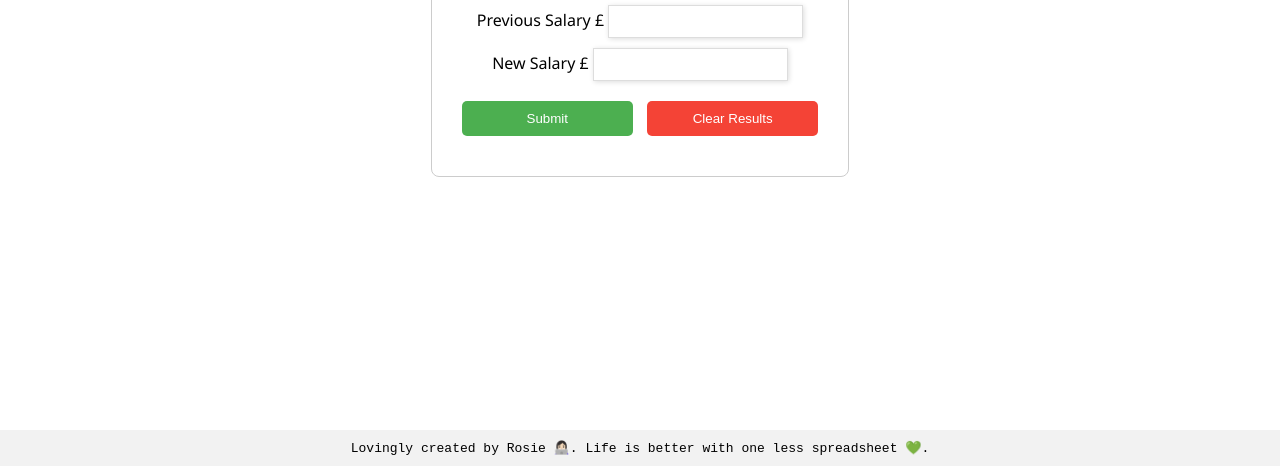
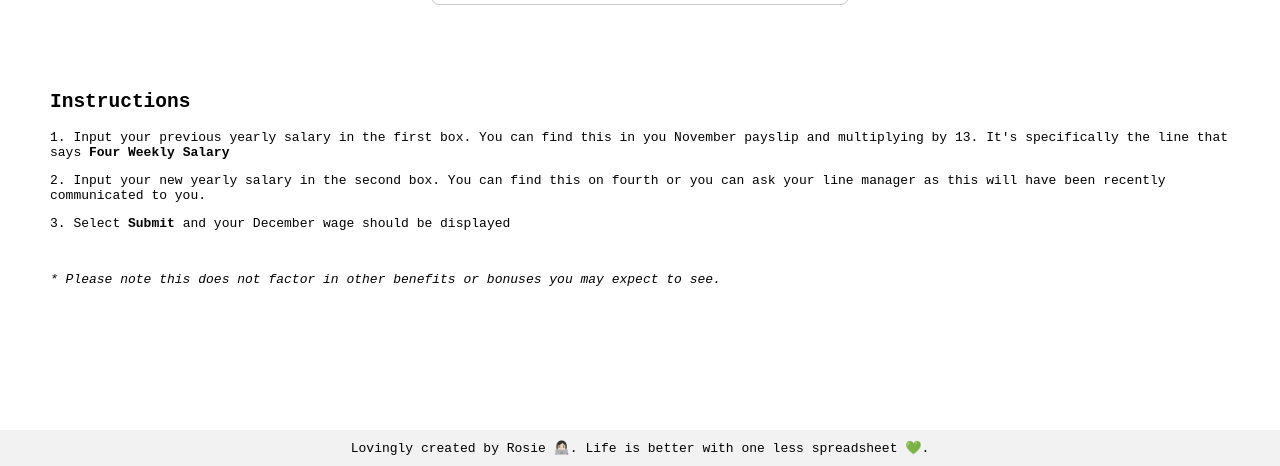
Before and after one commit to RCCarr/salary-calculator-, a plain HTML site: page index.html in a window 1280 px wide. Shown: the part 334-800 px from the top of the page. Drawn offline with Linux system fonts and the light colour scheme.

Commit message:
Added instructions

```diff
--- a/index.html
+++ b/index.html
@@ -73,6 +73,12 @@
         padding: 10px;
         background-color: #f2f2f2;
       }
+      #instructions {
+        font-family: monospace;
+        text-align: left;
+        margin-top: 20px;
+        padding: 50px;
+      }
     </style>
   </head>
   <body>
@@ -87,6 +93,30 @@
           <button id="clearBtn" onclick="clearFields()">Clear Results</button>
         </div>
         <div id="output"></div>
+      </div>
+      <div id="instructions">
+        <h2>Instructions</h2>
+        <p>
+          1. Input your previous yearly salary in the first box. You can find
+          this in you November payslip and multiplying by 13. It's specifically
+          the line that says <strong>Four Weekly Salary</strong>
+        </p>
+        <p>
+          2. Input your new yearly salary in the second box. You can find this
+          on fourth or you can ask your line manager as this will have been
+          recently communicated to you.
+        </p>
+        <p>
+          3. Select <strong>Submit</strong> and your December wage should be
+          displayed
+        </p>
+        <br />
+        <p>
+          <em
+            >* Please note this does not factor in other benefits or bonuses you
+            may expect to see.</em
+          >
+        </p>
       </div>
     </div>
 
```
